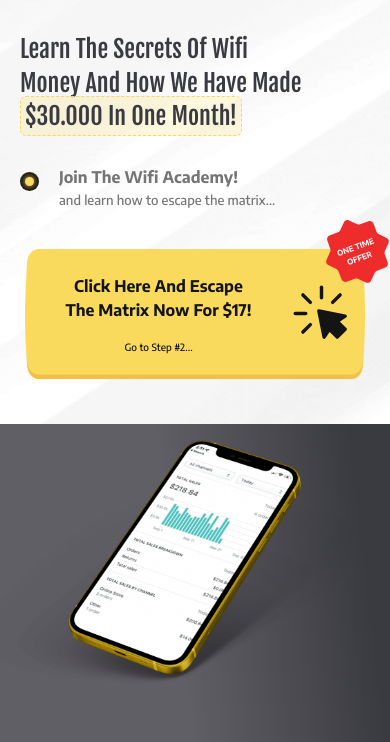
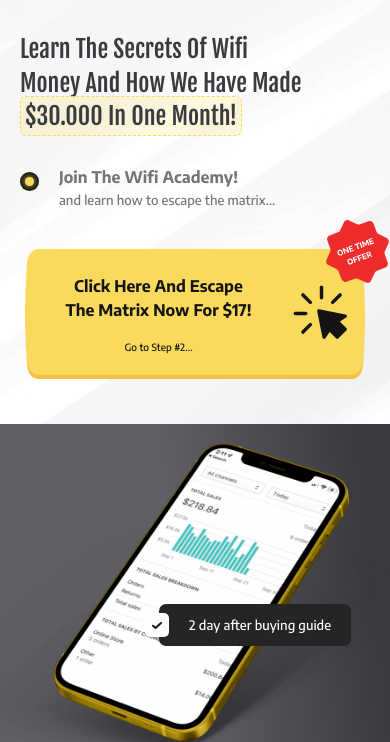
Before and after one commit to Arsik0153/mca-landing, a website built with Vite: page index.html in a window 390 px wide. Shown: the part 118-860 px from the top of the page. Built offline with nearby package versions, Linux system fonts and the light colour scheme.

Commit message:
Add floating badge

```diff
--- a/index.html
+++ b/index.html
@@ -7,6 +7,7 @@
         <title>Making Cash Academy</title>
         <link rel="preconnect" href="https://fonts.googleapis.com" />
         <link rel="preconnect" href="https://fonts.gstatic.com" crossorigin />
+        <link rel="dns-prefetch" href="//fonts.googleapis.com" />
         <link
             href="https://fonts.googleapis.com/css2?family=Encode+Sans:wght@400;500;700&family=Fjalla+One&display=swap"
             rel="stylesheet"
@@ -92,10 +93,18 @@
                     </button>
                 </div>
                 <img src="public/iphone.png" alt="" class="img-svg iphone" />
+                <div class="float-badge">
+                    <img src="public/floating-badge.svg" alt="" />
+                    <span class="box">2 day after buying guide</span>
+                </div>
             </section>
         </div>
         <div class="mobile-iphone">
             <img src="public/iphone.png" alt="" class="img-svg iphone" />
+            <div class="float-badge">
+                <img src="public/floating-badge.svg" alt="" />
+                <span class="box">2 day after buying guide</span>
+            </div>
         </div>
 
         <div class="what-is__section">
--- a/scss/style.scss
+++ b/scss/style.scss
@@ -106,6 +106,16 @@
         @media screen and (max-width: 768px) {
             left: 0rem;
             width: 170rem;
+        }
+    }
+    .float-badge {
+        top: 50%;
+        right: 27%;
+        @media screen and (max-width: 992px) {
+            right: 13%;
+        }
+        @media screen and (max-width: 768px) {
+            display: none;
         }
     }
 }
@@ -262,14 +272,50 @@
         top: -13rem;
         width: 110%;
         @media screen and (max-width: 576px) {
-            left: -6rem;
-            top: -3rem;
-            width: 110%;
+            left: -11rem;
+            top: -4rem;
+            width: 140%;
         }
         @media screen and (max-width: 350px) {
-            left: -8rem;
-            width: 130%;
+            top: 1rem;
         }
+    }
+    .float-badge {
+        top: 50%;
+        display: none;
+        @media screen and (max-width: 768px) {
+            display: flex;
+        }
+        @media screen and (max-width: 992px) {
+            right: 20%;
+        }
+        @media screen and (max-width: 576px) {
+            right: 10%;
+        }
+    }
+}
+
+.float-badge {
+    align-items: center;
+    position: absolute;
+    .box {
+        padding: 1rem 2rem 1rem 3rem;
+        font-weight: 500;
+        font-size: 2rem;
+        color: #ffffff;
+        background: #262525;
+        border-radius: 7px;
+        margin-left: -1rem;
+        @media screen and (max-width: 576px) {
+            font-size: 1.3rem;
+            padding: 1.2rem 2rem 1.2rem 3rem;
+        }
+    }
+    img {
+        position: relative;
+        z-index: 2;
+    }
+    @media screen and (max-width: 576px) {
     }
 }
 
```
Also changed, not shown: public/floating-badge.svg (added).
